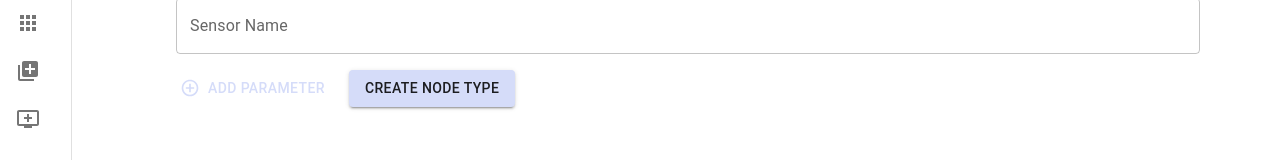
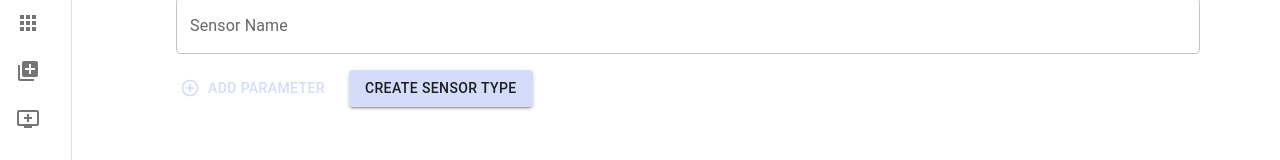
Before and after one commit to ctOP-IIITH/frontend, a React (Create React App) app: page /addsensor in a window 1280 px wide. Shown: the part 170-330 px from the top of the page. Built offline with nearby package versions, Linux system fonts and the light colour scheme.

Commit message:
print user inputs in console in files addnode and addsensor

```diff
--- a/src/components/Addnode.js
+++ b/src/components/Addnode.js
@@ -74,6 +74,7 @@ const data = [
 
 export default function MultipleSelect() {
   const [selectedData, setSelectedData] = React.useState(null);
+
   const [parameters, setParameters] = React.useState([]);
 
   const handleChange = (event) => {
@@ -85,9 +86,17 @@ export default function MultipleSelect() {
   };
 
   const handleParameterChange = (index, key, value) => {
+    setParameters([...parameters, { name: '', dataType: '' }]);
     const newParameters = [...parameters];
     newParameters[index][key] = value;
     setParameters(newParameters);
+  };
+
+  const handleCreateNodeType = () => {
+    // Log selected vertical, node type, and added parameters to the console
+    console.log('Selected Vertical:', selectedData);
+    console.log('Node Type:', document.getElementById('text-field').value);
+    console.log('Added Parameters:', parameters);
   };
 
   const handleRemoveParameter = (index) => {
@@ -173,7 +182,7 @@ export default function MultipleSelect() {
       </Button>
 
       {/* Submit button */}
-      <Button type="submit" variant="contained" color="primary" sx={{ mt: 2, m: 1 }}>
+      <Button type="submit" variant="contained" color="primary" onClick={handleCreateNodeType} sx={{ mt: 2, m: 1 }}>
         Create Node Type
       </Button>
     </Box>
--- a/src/components/Addsensor.js
+++ b/src/components/Addsensor.js
@@ -16,6 +16,7 @@ export default function MultipleSelect() {
 
 
   const handleParameterChange = (index, key, value) => {
+    setParameters([...parameters, { name: '', dataType: '' , unitname: ''}]);
     const newParameters = [...parameters];
     newParameters[index][key] = value;
     setParameters(newParameters);
@@ -31,6 +32,15 @@ export default function MultipleSelect() {
     setParameters([...parameters, { name: '', dataType: '' }]);
   };
 
+   const handleCreateNodeType = () => {
+    // Log selected vertical, node type, and added parameters to the console
+    // console.log('Selected Vertical:', selectedData);
+    console.log('Node Type:', document.getElementById('text-field').value);
+    console.log('Sensor Name:', document.getElementById('text-field1').value);
+    console.log('Added Parameters:', parameters);
+  };
+
+
   return (
     <Box sx={{ p: 3 }}>
       <div>
@@ -43,7 +53,7 @@ export default function MultipleSelect() {
           />
 
           <TextField
-            id="text-field"
+            id="text-field1"
             label="Sensor Name"
             variant="outlined"
             fullWidth
@@ -65,8 +75,8 @@ export default function MultipleSelect() {
           <TextField
             label="Unit name"
             variant="outlined"
-            value={param.name}
-            onChange={(e) => handleParameterChange(index, 'name', e.target.value)}
+            value={param.unitname}
+            onChange={(e) => handleParameterChange(index, 'unitname', e.target.value)}
             sx={{ mr: 1, flex: 1 }}
           />
           <FormControl variant="outlined" sx={{ mr: 1, flex: 1, m: 1 }}>
@@ -94,8 +104,8 @@ export default function MultipleSelect() {
       </Button>
 
       {/* Submit button */}
-      <Button type="submit" variant="contained" color="primary" sx={{ mt: 2, m: 1 }}>
-        Create Node Type
+      <Button type="submit" variant="contained" color="primary" onClick={handleCreateNodeType}  sx={{ mt: 2, m: 1 }}>
+        Create Sensor Type
       </Button>
     </Box>
   );
```
